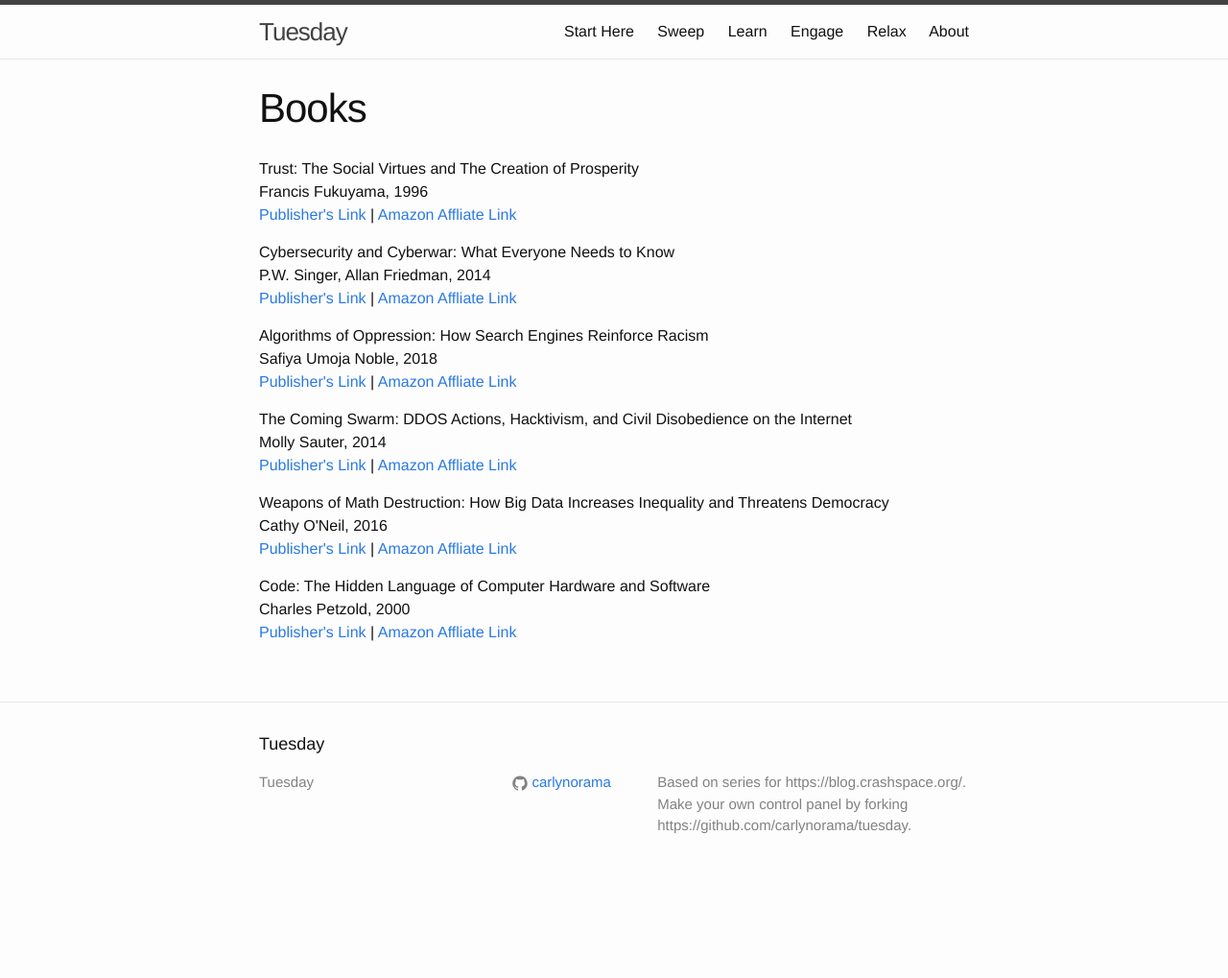
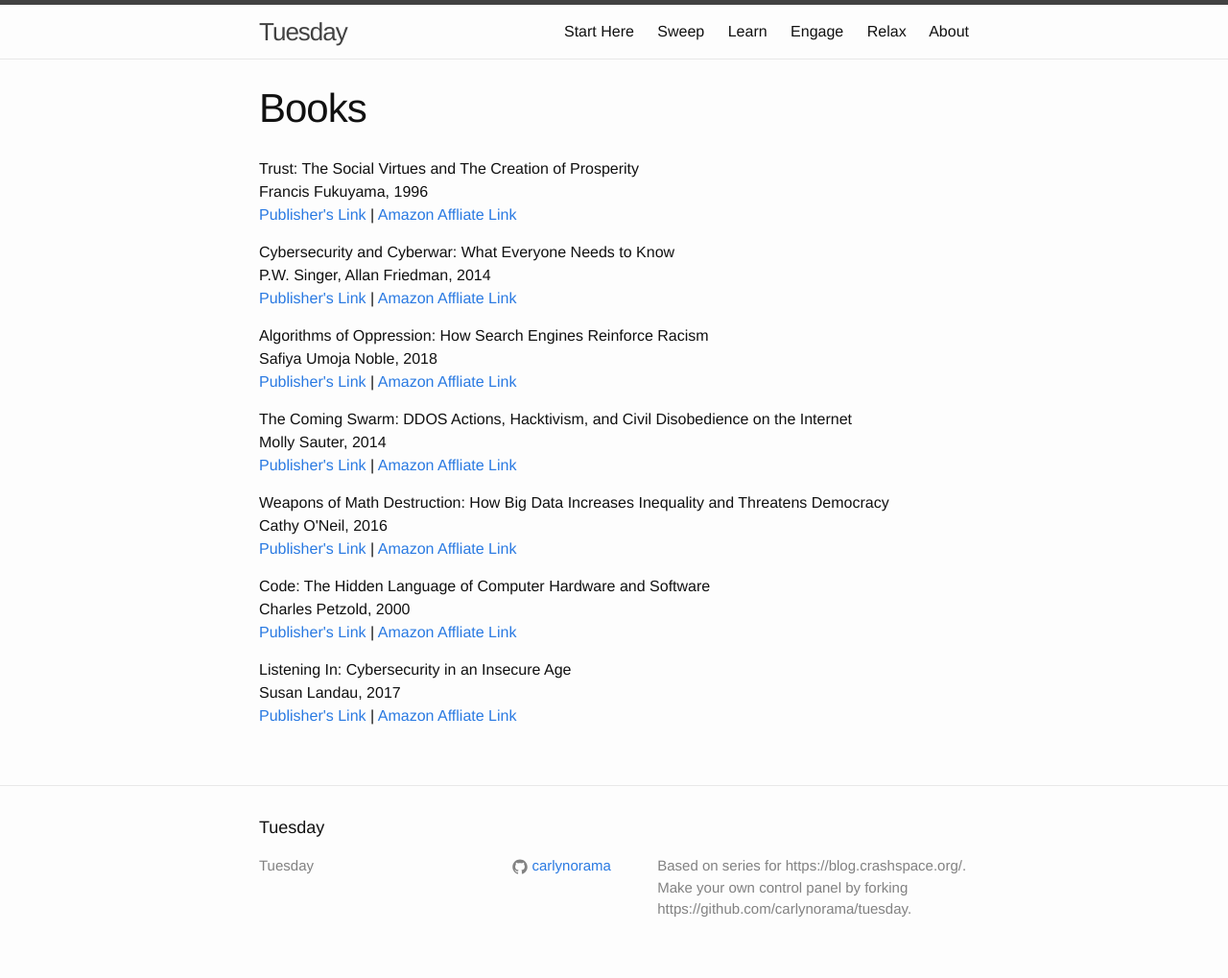
Before and after one commit to CRASHSpace/tuesday, a Jekyll site: the page built from _learn/03-books.md, in a window 1280 px wide. Shown: the whole page at 96% size. Built offline with Jekyll 4.4.1, drawn with Linux system fonts in a browser that asks for light colours; before the commit the page ends 932 px from its top, so only the background shows below that.

Commit message:
added a book
via @BiellaColeman

```diff
--- a/_data/books.yml
+++ b/_data/books.yml
@@ -44,3 +44,10 @@ books:
   ISBN-13: 978-0735611313
   amz_affiliate_url: "http://amzn.to/2oMOFGM"
   publisher_url: "https://www.microsoftpressstore.com/store/code-the-hidden-language-of-computer-hardware-and-software-9780735611313"
+
+- title: "Listening In: Cybersecurity in an Insecure Age"
+  author: Susan Landau
+  year_published: 2017
+  ISBN-13: 978-0300227444
+  amz_affiliate_url: "http://amzn.to/2oOODOu"
+  publisher_url: "https://yalebooks.yale.edu/book/9780300227444/listening"
```
